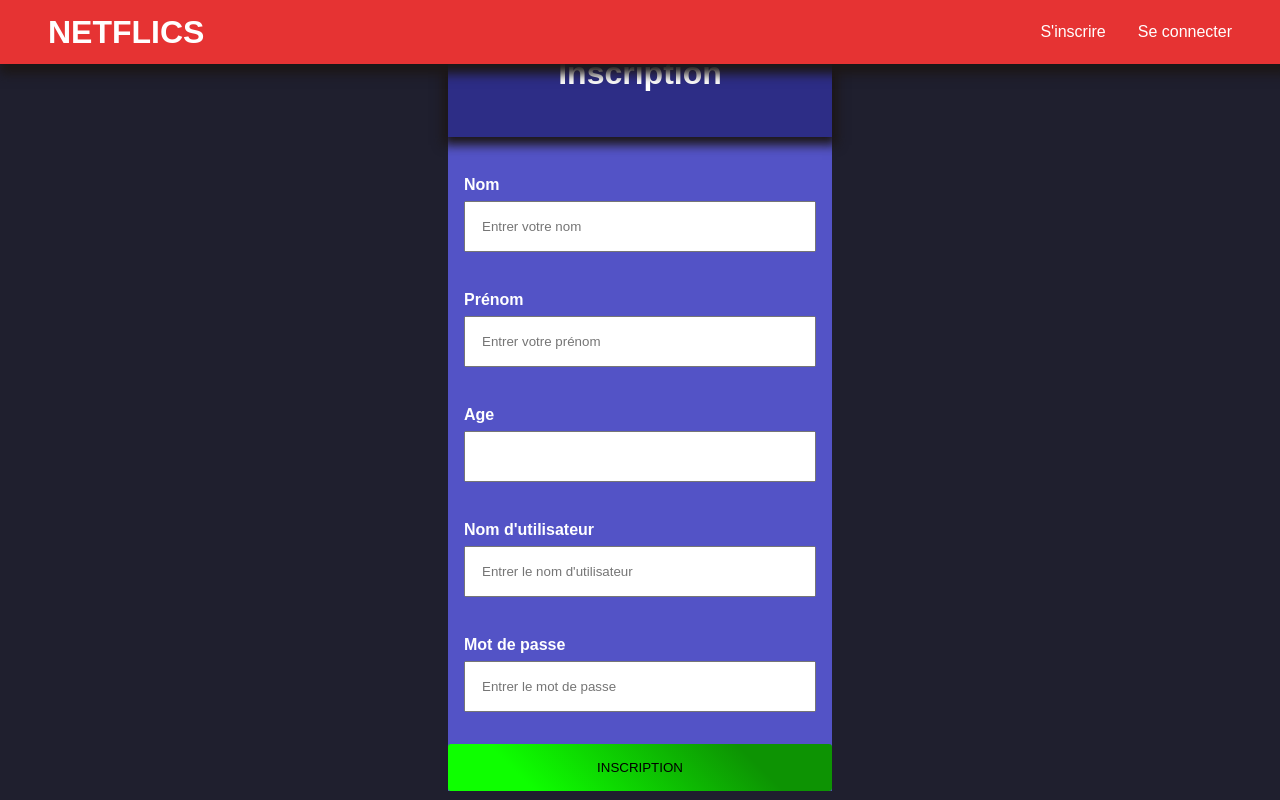
After one commit to tlarraufie/Netflics, a PHP site: page /inscription.php in a window 1280 px wide. The commit adds this page. Run offline with PHP 8.4, Linux system fonts and the light colour scheme; a stand-in replaces the project's code that opens the database connection.

Commit message:
Page Inscription REUSSI

```diff
--- a/api/index.php
+++ b/api/index.php
@@ -1,4 +1,6 @@
 <?php
+
+session_start();
 /**
  * Point d'entrée unique de notre application
  * C'est ce script PHP qui décide quel autre script PHP sera appelé en fonction
--- a/connect.php
+++ b/connect.php
@@ -1,7 +1,7 @@
 <?php
     $dbh;
     try {
-        $dbh = new PDO('sqlite:database.db');
+        $dbh = new PDO('sqlite:/var/www/netflics.com/database.db');
 
     } catch (PDOException $e) {
         echo '<pre>';
--- a/form.css
+++ b/form.css
@@ -115,7 +115,7 @@ nav#navbar-top ul li a{
 }
 
 .form-fields{
-    padding:1rem 1rem;
+    padding:0rem 1rem;
 }
 .form-fields input{
     padding:1rem;
--- a/index.html
+++ b/index.html
@@ -18,7 +18,7 @@
         </h1>
         <nav id="navbar-top">
             <ul>
-                <li><a class="nav-link" href="login.php">S'inscrire</a></li>
+                <li><a class="nav-link" href="inscription.php">S'inscrire</a></li>
                 <li><a class="nav-link" href="login.php">Se connecter</a></li>
             </ul>
         </nav>
--- /dev/null
+++ b/inscription.php
@@ -0,0 +1,77 @@
+<!DOCTYPE html>
+<html lang="en">
+<head>
+    <meta charset="UTF-8">
+    <meta name="viewport" content="width=device-width, initial-scale=1.0">
+    <title>Formulaire</title>
+    <link href="form.css" rel="stylesheet">
+</head>
+<body>
+    <!-- HEADER SECTION-->
+
+    <header id="header">
+        <h1 id="title">
+            <a href="index.php">NETFLICS</a>
+        </h1>
+        <nav id="navbar-top">
+            <ul>
+                <li><a class="nav-link" href="#">S'inscrire</a></li>
+                <li><a class="nav-link" href="#">Se connecter</a></li>
+            </ul>
+        </nav>
+    </header>
+
+    <!-- END HEADER SECTION -->
+
+    <div id="container">
+        <!-- zone de connexion -->
+
+        <form class="formulaire" action="inscription_response.php" method="POST">
+            <div class="form-header">
+                <h1>Inscription</h1>
+            </div>
+
+
+            <div class="form-fields">
+                <div class="form-group">
+                    <label><b>Nom</b></label>
+                    <input type="text" placeholder="Entrer votre nom" name="nom" required>
+                </div>
+                <div class="form-group">
+                    <label><b>Prénom</b></label>
+                    <input type="text" placeholder="Entrer votre prénom" name="prenom" required>
+                </div>
+                <div class="form-group">
+                    <label><b>Age</b></label>
+                    <input type="number" id="age" name="age" min="5" max="100">
+                </div>
+                <div class="form-group">
+                    <label><b>Nom d'utilisateur</b></label>
+                    <input type="text" placeholder="Entrer le nom d'utilisateur" name="username" required>
+                </div>
+
+                <div class="form-group">
+                    <label><b>Mot de passe</b></label>
+                    <input type="password" placeholder="Entrer le mot de passe" name="password" required>
+                </div>
+            </div>
+            <div class="form-footer">
+                <input type="submit" id='submit' value='INSCRIPTION' >
+            </div>
+
+            <?php
+                if(isset($_GET['erreur'])){
+                    $err = $_GET['erreur'];
+                    if($err==1 || $err==2)
+                        echo "<p style='color:red'>Utilisateur ou mot de passe incorrect</p>";
+                }
+                else if(isset($_GET['info'])){
+                    echo "<p style='color:cyan'>Inscription réussi</p>";
+                }
+            ?>
+        </form>
+    </div>
+
+
+</body>
+</html>
```
Also changed, not shown: create_base.sql (+30 -30 lines), inscription_response.php (added, +52 -0 lines), api/database.db (deleted), database.db.
